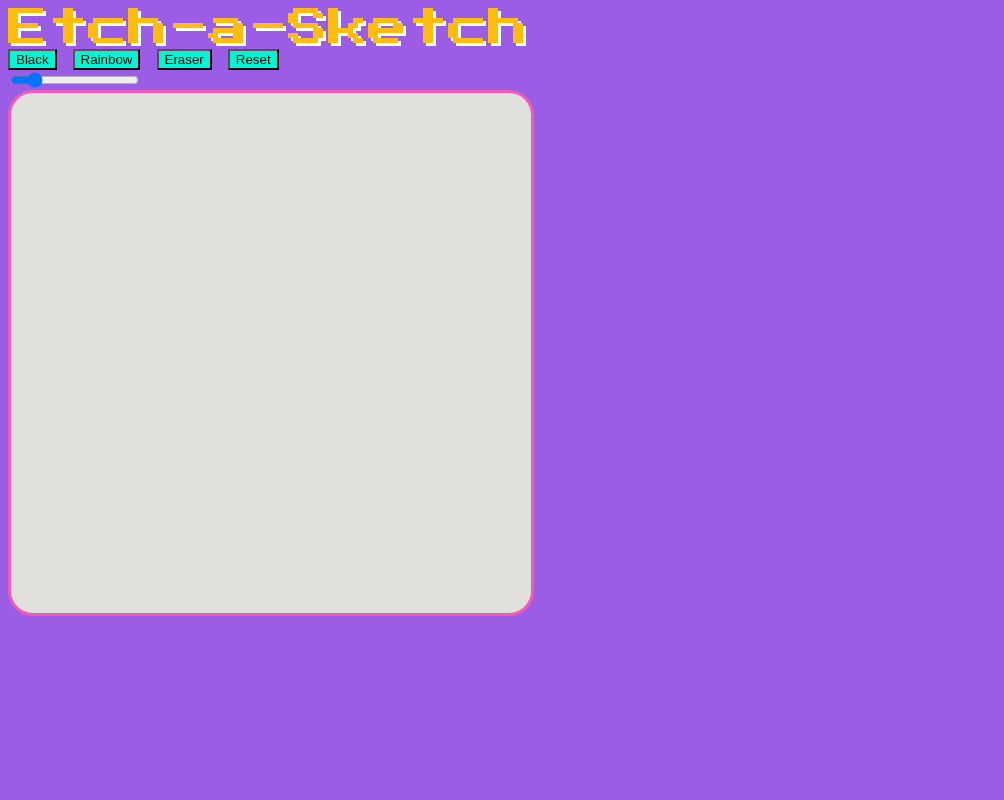
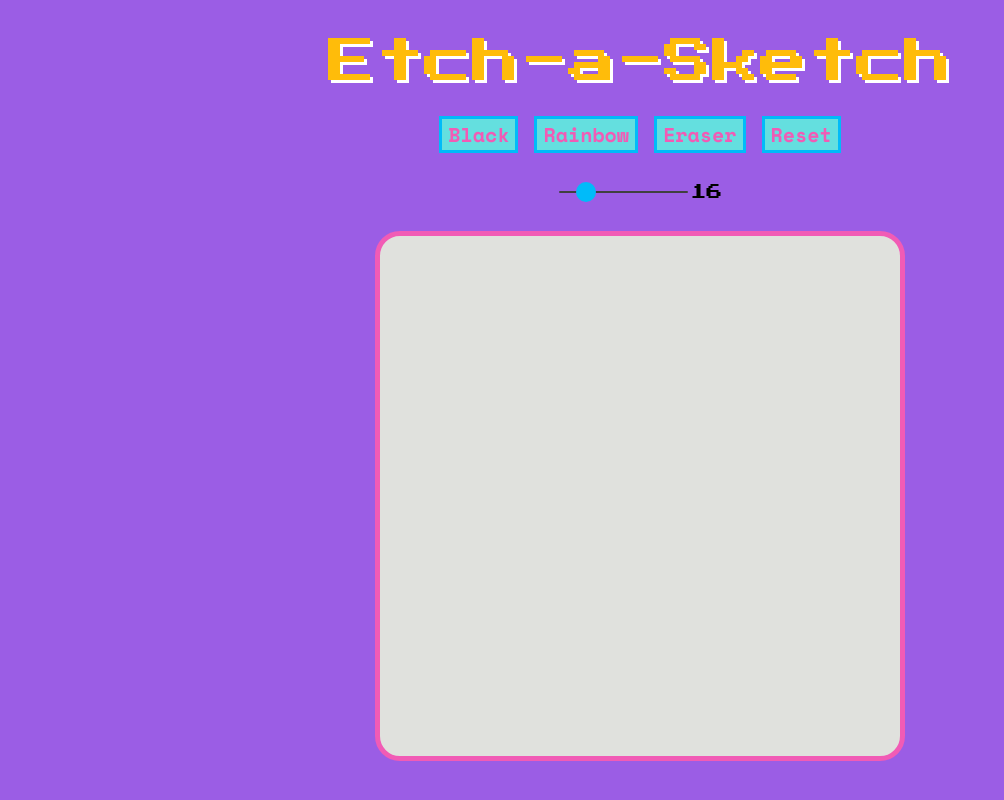
Before and after one commit to seungahpyun/etch-a-sketch, a plain HTML site: page index.html in a window 1280 px wide. Shown: the whole page, without its empty margins (0-1004 px from the left). Drawn offline with nearby package versions, Linux system fonts and the light colour scheme.

Commit message:
adding style

```diff
--- a/index.html
+++ b/index.html
@@ -6,6 +6,9 @@
       <link rel="preconnect" href="https://fonts.googleapis.com">
       <link rel="preconnect" href="https://fonts.gstatic.com" crossorigin>
       <link href="https://fonts.googleapis.com/css2?family=Press+Start+2P&display=swap" rel="stylesheet">
+      <link rel="preconnect" href="https://fonts.googleapis.com">
+      <link rel="preconnect" href="https://fonts.gstatic.com" crossorigin>
+      <link href="https://fonts.googleapis.com/css2?family=Space+Mono:wght@700&display=swap" rel="stylesheet">
       <link href="style.css" rel="stylesheet">
   </head>
   <body>
@@ -18,6 +21,7 @@
         <button class ="setBtn" id="resetBtn">Reset</button>
         <div class ="size-slider" id="sizeSlider">
           <input type="range" min="1" max="100" value="16" class="slider" id="myRange">
+          <p class="value"><span id="demo"></span></p>
         </div>
       </div>
       <div class="grid" id="grid"></div>
--- a/script.js
+++ b/script.js
@@ -3,6 +3,7 @@ const grid = document.getElementById('grid');
 const gridItem = document.getElementsByClassName('grid-item');
 
 let sizeSlide = document.getElementById('myRange');
+let sizeValue = document.getElementById('demo')
 const blackBtn = document.getElementById('blackBtn');
 const rainbowBtn = document.getElementById('rainbowBtn');
 const eraseBtn = document.getElementById('eraseBtn');
@@ -12,6 +13,12 @@ const resetBtn = document.getElementById('resetBtn');
 let blackColor = true;
 let rainbow = false;
 let eraser = false;
+
+/*display size*/
+sizeValue.innerHTML = sizeSlide.value;
+sizeSlide.oninput = function() {
+  sizeValue.innerHTML = this.value;
+}
 
 /*size*/
 sizeSlide.addEventListener('change', changeGrid);
--- a/style.css
+++ b/style.css
@@ -1,13 +1,18 @@
 
 body{
+  display: flex;
+  align-items:center;
+  text-align: center;
+  flex-direction: column;
   background-color: #9b5de5;
   font-family: 'Press Start 2P', cursive;
 }
 
 .header{
   color:#ffbc0a;
-  font-size: 40px;
+  font-size: 48px;
   text-shadow: 3px 3px white;
+  padding: 30px 40px 30px 40px;
 }
 
 .grid {
@@ -15,11 +20,41 @@ body{
   width: 500px;
   height: 500px;
   border-radius: 25px;
-  border: 3px solid #f15bb5;
+  border: 5px solid #f15bb5;
   padding: 10px;
 
 }
 
 .setBtn{
-  background-color: #00f5d4;
+  background-color: #64dfdf;
+  font-size: 20px;
+  border: 3px solid #00bbf9;
+  font-family: 'Space Mono', monospace;
+  color: #f15bb5;
 }
+
+
+.size-slider{
+  display: flex;
+  align-items: center;
+  justify-content :center;
+  padding :15px;
+}
+
+
+
+input[type="range"] {
+  height: 2px;
+  background: #404040;
+  appearance: none;
+  outline: none;
+  border-radius: 2px;
+}
+
+input[type="range"]::-webkit-slider-thumb {
+  appearance: none;
+  width: 20px;
+  height: 20px;
+  border-radius: 50%;
+  background: #00bbf9;
+}
```
